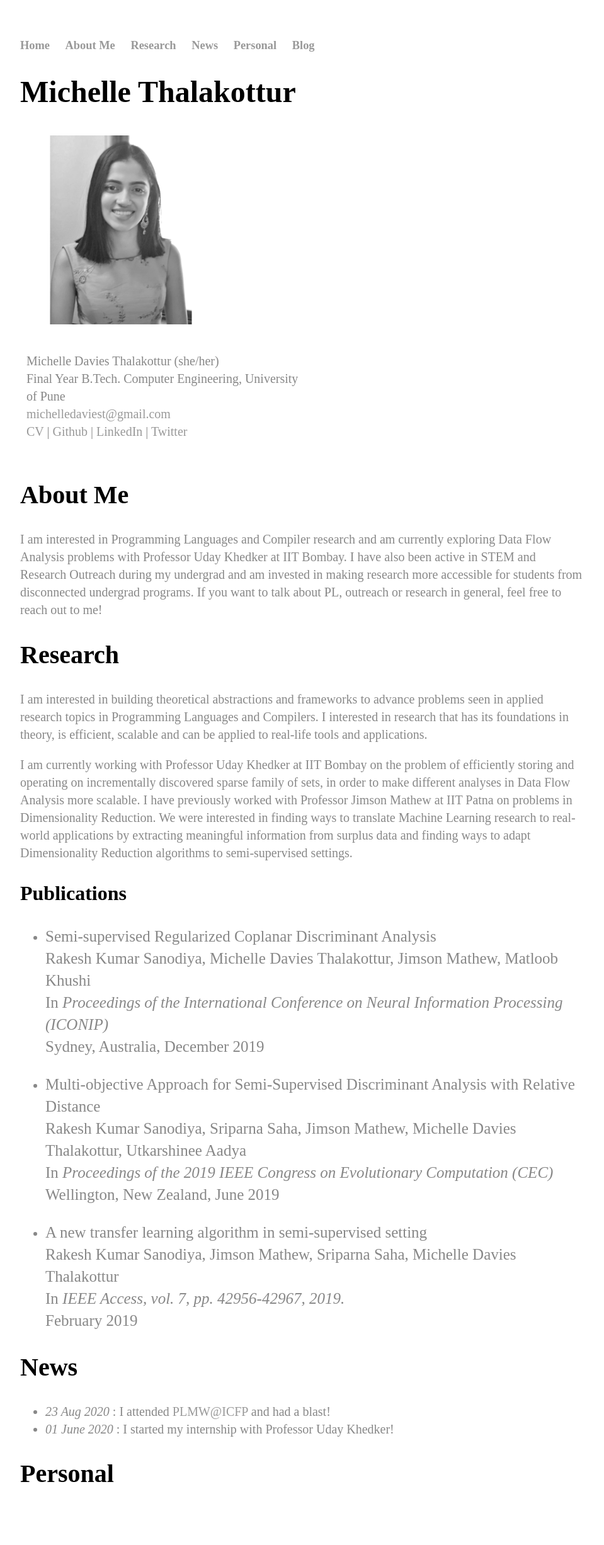
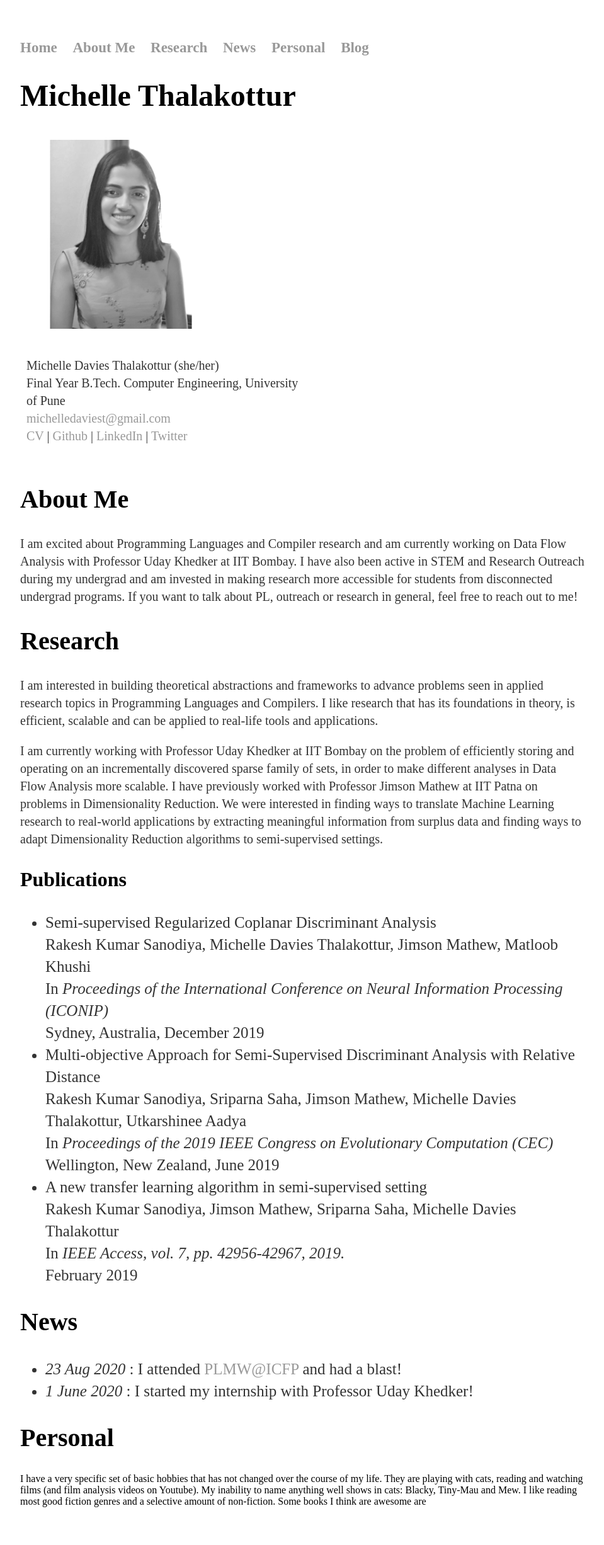
Before and after one commit to michelledaviest/michelledaviest.github.io, a Jekyll site: the page built from index.html, in a window 1280 px wide. Shown: the whole page at 63% size, without its empty margins (160-1119 px from the left). Built offline with Jekyll 4.4.1, drawn with Linux system fonts in a browser that asks for light colours; some web fonts are replaced; before the commit the page ends 2423 px from its top, so only the background shows below that.

```diff
--- a/css/main.css
+++ b/css/main.css
@@ -19,7 +19,7 @@
 a { text-decoration: none; color: #999; }
 a:hover { text-decoration: underline; }
 
-p, ul { font-size: 1.25em; line-height: 1.4em; color: #888; }
+p, ul, li { font-size: 1.25em; line-height: 1.4em; color: #333; }
 
 h1, h2, h3, h4 { font-family: 'Gentium Book Basic'; }
 h1 { font-size: 3em;  }
--- a/index.html
+++ b/index.html
@@ -23,31 +23,31 @@
 
 <div class="blurb" id="aboutsec">
 	<h2>About Me</h2>
-	<p>I am interested in Programming Languages and Compiler research and am currently exploring Data Flow Analysis problems with Professor Uday Khedker at IIT Bombay. I have also been active in STEM and Research Outreach during my undergrad and am invested in making research more accessible for students from disconnected undergrad programs. If you want to talk about PL, outreach or research in general, feel free to reach out to me! </p>
+	<p>I am excited about Programming Languages and Compiler research and am currently working on Data Flow Analysis with Professor Uday Khedker at IIT Bombay. I have also been active in STEM and Research Outreach during my undergrad and am invested in making research more accessible for students from disconnected undergrad programs. If you want to talk about PL, outreach or research in general, feel free to reach out to me! </p>
 </div>
 
 <div class="blurb" id="researchsec">
 	<h2>Research</h2>
-	<p>I am interested in building theoretical abstractions and frameworks to advance problems seen in applied research topics in Programming Languages and Compilers. I interested in research that has its foundations in theory, is efficient, scalable and can be applied to real-life tools and applications. </p>
-	<p>I am currently working with Professor Uday Khedker at IIT Bombay on the problem of efficiently storing and operating on incrementally discovered sparse family of sets, in order to make different analyses in Data Flow Analysis more scalable. I have previously worked with Professor Jimson Mathew at IIT Patna on problems in Dimensionality Reduction. We were interested in finding ways to translate Machine Learning research to real-world applications by extracting meaningful information from surplus data and finding ways to adapt Dimensionality Reduction algorithms to semi-supervised settings. </p>
+	<p>I am interested in building theoretical abstractions and frameworks to advance problems seen in applied research topics in Programming Languages and Compilers. I like research that has its foundations in theory, is efficient, scalable and can be applied to real-life tools and applications. </p>
+	<p>I am currently working with Professor Uday Khedker at IIT Bombay on the problem of efficiently storing and operating on an incrementally discovered sparse family of sets, in order to make different analyses in Data Flow Analysis more scalable. I have previously worked with Professor Jimson Mathew at IIT Patna on problems in Dimensionality Reduction. We were interested in finding ways to translate Machine Learning research to real-world applications by extracting meaningful information from surplus data and finding ways to adapt Dimensionality Reduction algorithms to semi-supervised settings.</p>
 
 	<h3>Publications</h3>
 	<ul>
-	<li><p>Semi-supervised Regularized Coplanar Discriminant Analysis<br>
+	<li>Semi-supervised Regularized Coplanar Discriminant Analysis<br>
 		Rakesh Kumar Sanodiya, Michelle Davies Thalakottur, Jimson Mathew, Matloob Khushi<br>
 		In <i>Proceedings of the International Conference on Neural Information Processing (ICONIP)</i><br>
 		Sydney, Australia, December 2019<br>
-	</p></li>
-	<li><p>Multi-objective Approach for Semi-Supervised Discriminant Analysis with Relative Distance <br>
+	</li>
+	<li>Multi-objective Approach for Semi-Supervised Discriminant Analysis with Relative Distance <br>
 		Rakesh Kumar Sanodiya, Sriparna Saha, Jimson Mathew, Michelle Davies Thalakottur, Utkarshinee Aadya <br>
 		In <i>Proceedings of the 2019 IEEE Congress on Evolutionary Computation (CEC)</i><br>
 		Wellington, New Zealand, June 2019<br>
-	</p></li>
-	<li><p>	A new transfer learning algorithm in semi-supervised setting<br>
+	</li>
+	<li>A new transfer learning algorithm in semi-supervised setting<br>
 		Rakesh Kumar Sanodiya, Jimson Mathew, Sriparna Saha, Michelle Davies Thalakottur<br>
 		In <i>IEEE Access, vol. 7, pp. 42956-42967, 2019.</i><br>
 		February 2019<br>
-	</p></li>
+	</li>
 	</ul>
 </div>
 
@@ -55,11 +55,12 @@
 	<h2>News</h2>
 	<ul>
 		<li><i>23 Aug 2020</i> : I attended <a href="https://icfp20.sigplan.org/home/PLMW-icfp-2020?track=PLMW%20%40%20ICFP%20">PLMW@ICFP</a> and had a blast!</li>
-		<li><i>01 June 2020</i> : I started my internship with Professor Uday Khedker!</li>
+		<li><i>1 June 2020</i> : I started my internship with Professor Uday Khedker!</li>
 	</ul>
 </div>
 
 <div class="blurb" id="personalsec">
 	<h2>Personal</h2>
+	I have a very specific set of basic hobbies that has not changed over the course of my life. They are playing with cats, reading and watching films (and film analysis videos on Youtube). My inability to name anything well shows in cats: Blacky, Tiny-Mau and Mew. I like reading most good fiction genres and a selective amount of non-fiction. Some books I think are awesome are
 	<p></p>
 </div>
```
